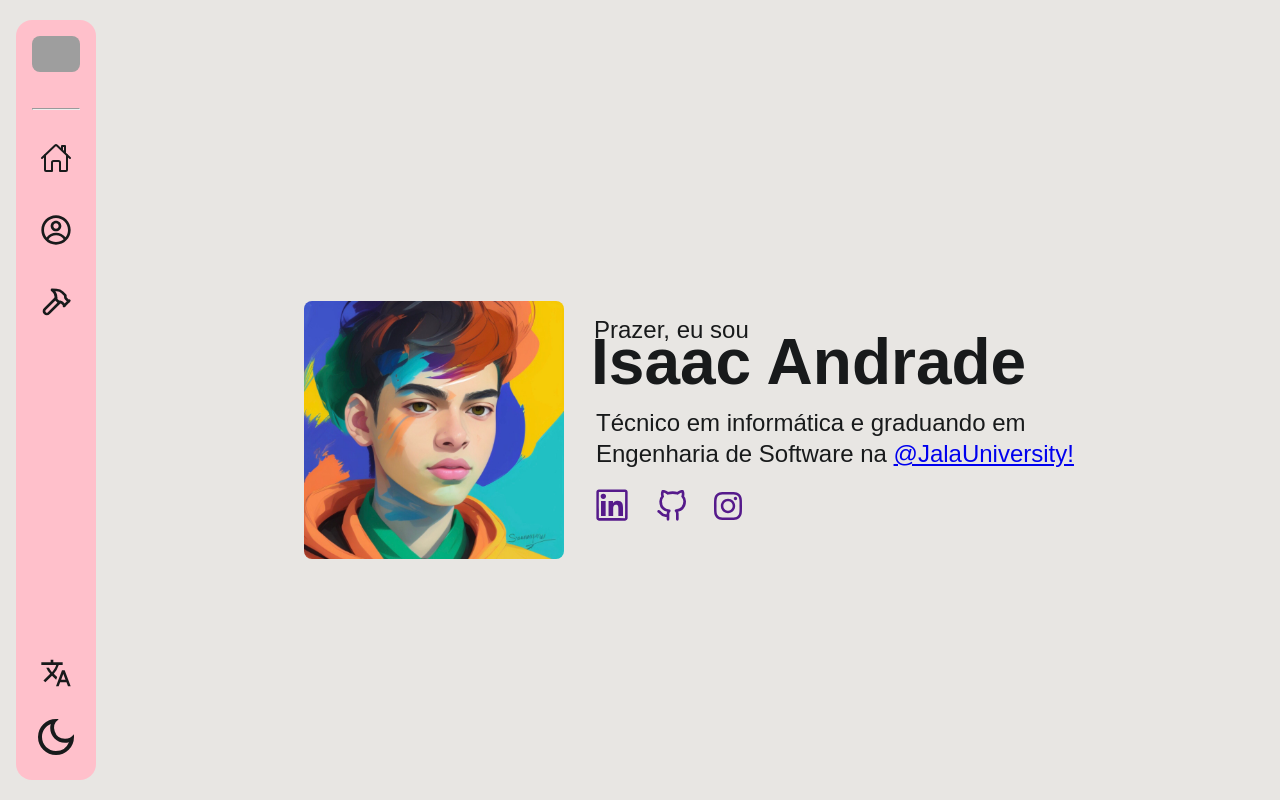
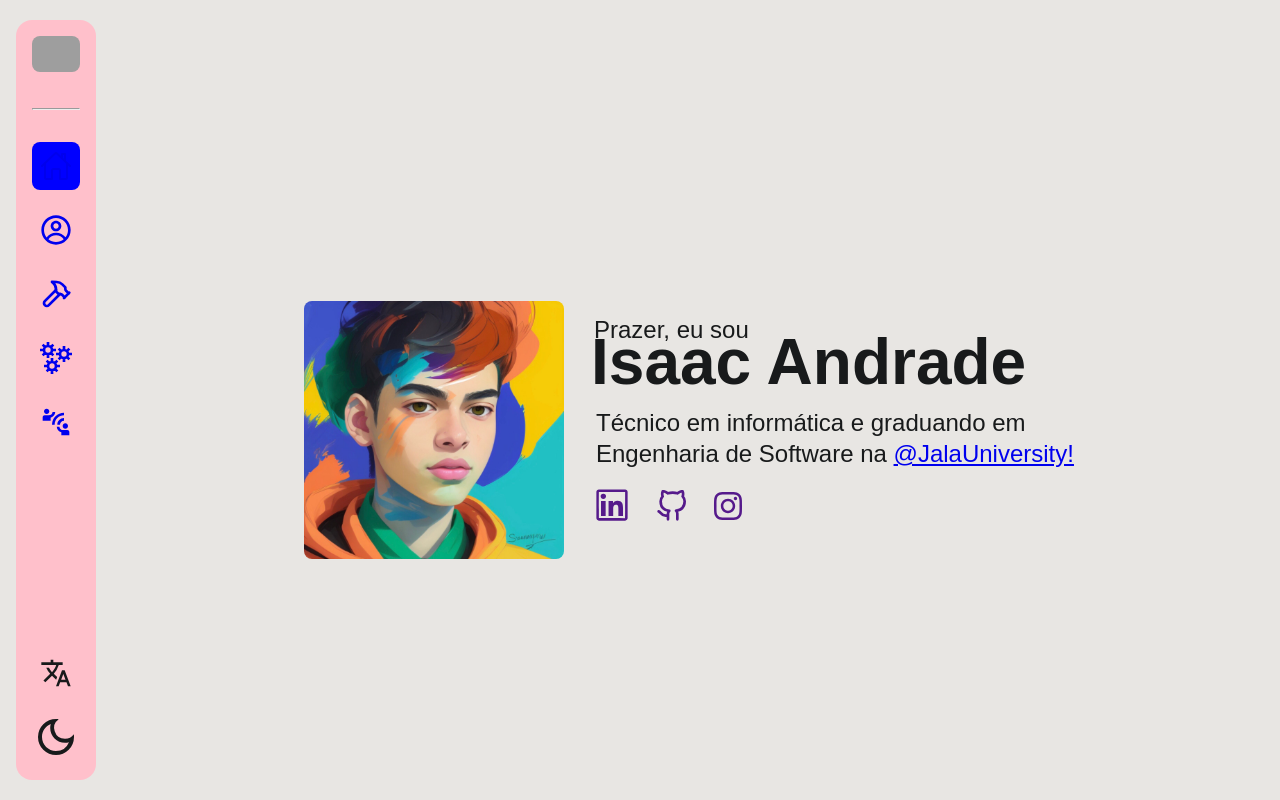
Before and after one commit to http-sallein/Portfolio, a React (Vite) app: page / in a window 1280 px wide. Shown: the top 800 px of the page. Built offline with nearby package versions, Linux system fonts and the light colour scheme; grey boxes are pictures that could not be loaded.

Commit message:
feat: navbar script created

```diff
--- a/src/App.jsx
+++ b/src/App.jsx
@@ -9,12 +9,13 @@ export const App = () => {
 
     return (
         <>
-            <Header/>
             <Home />
             <AboutMe />
             <Projects />
             <Services />
             <ContactMe />
+            <Header/>
+
         </>
     )
 }
--- a/src/components/AboutMe.jsx
+++ b/src/components/AboutMe.jsx
@@ -38,7 +38,7 @@ export const AboutMe = () => {
 
     return (
 
-        <Fragment flexDirection={'column'}>
+        <Fragment flexDirection={'column'} id={'aboutMe'}>
 
             <Title> Quem sou eu? </Title>
 
--- a/src/components/ContactMe.jsx
+++ b/src/components/ContactMe.jsx
@@ -139,7 +139,7 @@ export const ContactMe = () => {
 
     return (
 
-        <Fragment>
+        <Fragment id={'contact'}>
 
             <Title>
 
--- a/src/components/Header.jsx
+++ b/src/components/Header.jsx
@@ -1,20 +1,19 @@
+import { useEffect, useState } from 'react';
 import styled from 'styled-components';
-
-import { IoHomeOutline as HomeIcon} from "react-icons/io5";
-import { CgProfile as AboutMeIcon} from "react-icons/cg";
-import { LuHammer as ProjectsIcon} from "react-icons/lu";
-import { MdOutlineTranslate as TranslateIcon} from "react-icons/md";
-
+import { IoHomeOutline as HomeIcon } from "react-icons/io5";
+import { CgProfile as AboutMeIcon } from "react-icons/cg";
+import { LuHammer as ProjectsIcon } from "react-icons/lu";
+import { MdOutlineTranslate as TranslateIcon } from "react-icons/md";
+import { GrServices as ServiceIcon} from "react-icons/gr";
+import { MdOutlineConnectWithoutContact as ContactMeIcon} from "react-icons/md";
 import { ThemeToggle } from './ThemeToggle';
 
 const Head = styled.header`
-
     position: fixed;
     left: 1rem;
     display: flex;
     align-items: center;
     justify-content: center;
-
     top: 0;
     height: 100%;
 
@@ -26,11 +25,10 @@ const Head = styled.header`
         background-color: pink;
 
         > figure {
-
             width: 100%;
             border-radius: .5rem;
+
             > img {
-
                 width: 100%;
                 border-radius: inherit;
             }
@@ -45,52 +43,77 @@ const Head = styled.header`
             flex-direction: column;
             align-items: center;
             justify-content: space-between;
-
             height: 85%;
             font-size: 2rem;
 
             > ul {
                 display: inherit;
                 flex-direction: inherit;
-                gap: 2rem;
+                gap: 1rem;
                 align-items: inherit;
+
+                > a {
+                    display: flex;
+                    padding: .5rem;
+                    border-radius: .5rem;
+                }
             }
 
             > ul:last-child {
                 gap: 1rem;
             }
         }
+
+        .active {
+            background-color: blue;
+        }
     }
 `;
 
 export const Header = () => {
+    const [activeSection, setActiveSection] = useState(null);
+
+    useEffect(() => {
+        const sections = document.querySelectorAll('.section');
+        const observer = new IntersectionObserver((entries) => {
+            entries.forEach(entry => {
+                if (entry.isIntersecting) {
+                    setActiveSection(entry.target.id);
+                }
+            });
+        }, { threshold: 0.5 }); // Ajuste do threshold para melhorar a detecção de seção
+
+        sections.forEach(section => observer.observe(section));
+
+        return () => {
+            sections.forEach(section => observer.unobserve(section)); // Limpeza correta do observer
+        };
+    }, []);
 
     return (
-
         <Head>
-
             <section>
-
                 <figure>
                     <img src="https://github.com/http-sallein.png" alt="profile photo" />
                 </figure>
 
-                <hr/>
+                <hr />
 
                 <div>
-
                     <ul>
-                        <li> <HomeIcon /> </li>
-                        <li> <AboutMeIcon /> </li>
-                        <li> <ProjectsIcon /> </li>
+                        <a href="#home" className={activeSection === 'home' ? 'active' : ''}><HomeIcon /></a>
+                        <a href="#aboutMe" className={activeSection === 'aboutMe' ? 'active' : ''}><AboutMeIcon /></a>
+                        <a href="#projects" className={activeSection === 'projects' ? 'active' : ''}><ProjectsIcon /></a>
+                        <a href="#services"  className={activeSection === 'services' ? 'active' : ''}> <ServiceIcon /> </a>
+                        <a href="#services"  className={activeSection === 'contact' ? 'active' : ''}> <ContactMeIcon /> </a>
                     </ul>
 
                     <ul>
-                        <li> <TranslateIcon /> </li>
-                        <li> <ThemeToggle /> </li>
+                        <li><TranslateIcon /></li>
+                        <li><ThemeToggle /></li>
                     </ul>
                 </div>
             </section>
         </Head>
-    )
-}
+    );
+};
--- a/src/components/Home.jsx
+++ b/src/components/Home.jsx
@@ -81,7 +81,7 @@ export const Home = () => {
 
     return (
 
-        <Fragment justifyContent="center" alignItems="center" isWithDiv={0}>
+        <Fragment justifyContent="center" alignItems="center" isWithDiv={false} id={'home'}>
 
             <Div>
 
--- a/src/components/Projects.jsx
+++ b/src/components/Projects.jsx
@@ -95,7 +95,7 @@ export const Projects = () => {
 
     return (
 
-        <Fragment flexDirection={'column'}>
+        <Fragment flexDirection={'column'} id={'projects'}>
 
             <Title>Projetos.</Title>
 
--- a/src/components/Services.jsx
+++ b/src/components/Services.jsx
@@ -51,7 +51,7 @@ export const Services = () => {
 
     return (
 
-        <Fragment flexDirection={'column'}>
+        <Fragment flexDirection={'column'} id={'services'}>
 
             <Title> Serviços. </Title>
 
--- a/src/layout/Fragment.jsx
+++ b/src/layout/Fragment.jsx
@@ -22,13 +22,15 @@ const Div = styled.div`
     margin: 0 auto;
 `;
 
-export const Fragment = ({ children, width, justifyContent, alignItems, flexDirection, backgroundColor, isWithDiv = 1 }) =>
+export const Fragment = ({ children, width, justifyContent, alignItems, flexDirection, backgroundColor, isWithDiv = 1, id }) =>
     <Container
         width = {width}
         justifyContent = {justifyContent}
         alignItems = {alignItems}
         flexDirection = {flexDirection}
         backgroundColor = {backgroundColor}
+        id={id}
+        className='section'
     >
         { isWithDiv ? <Div>{children}</Div> : children }
     </Container>
@@ -41,5 +43,6 @@ Fragment.propTypes = {
     alignItems: PropTypes.string,
     flexDirection: PropTypes.string,
     backgroundColor: PropTypes.string,
-    isWithDiv: PropTypes.bool
+    isWithDiv: PropTypes.bool,
+    id: PropTypes.string
 };
```
